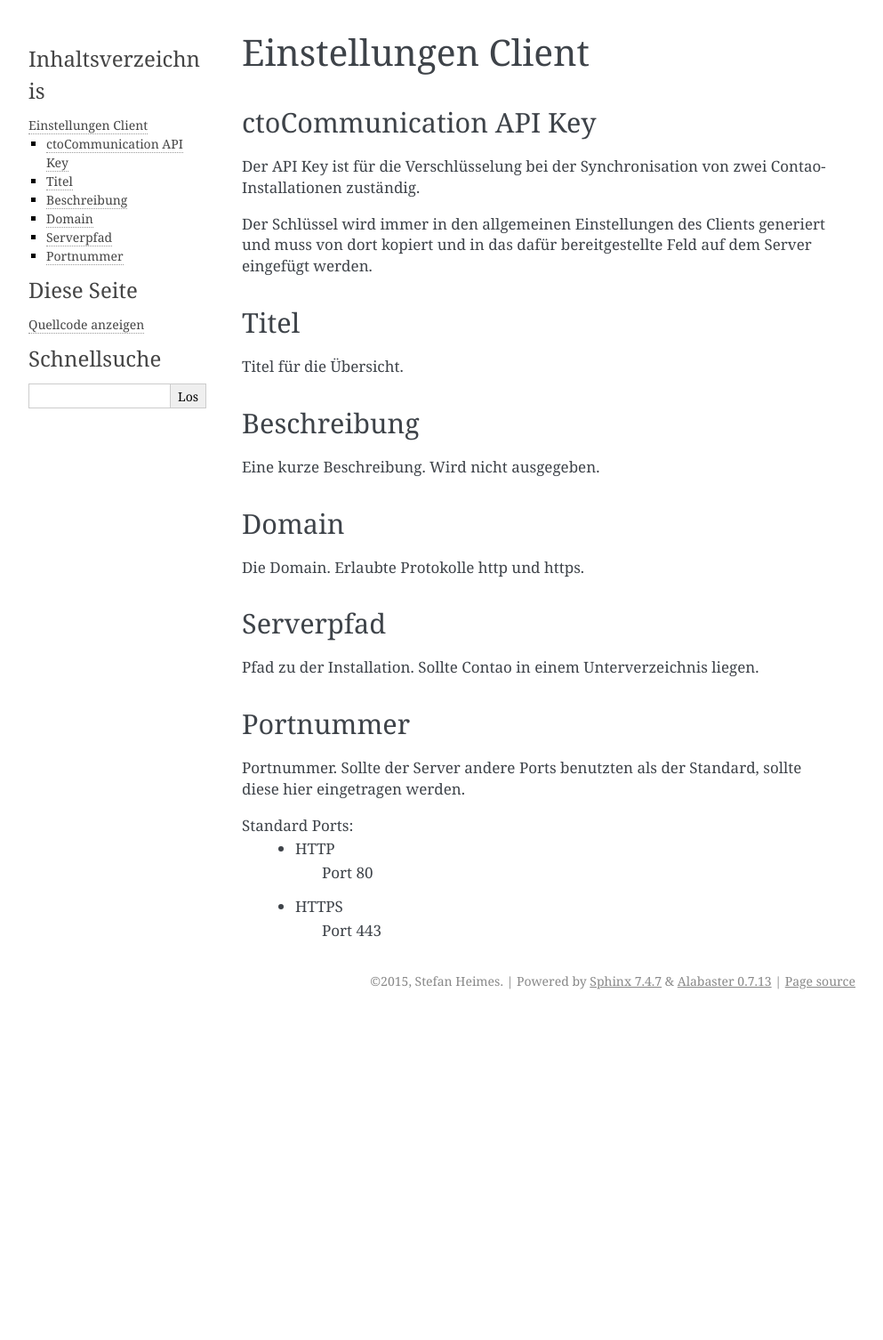
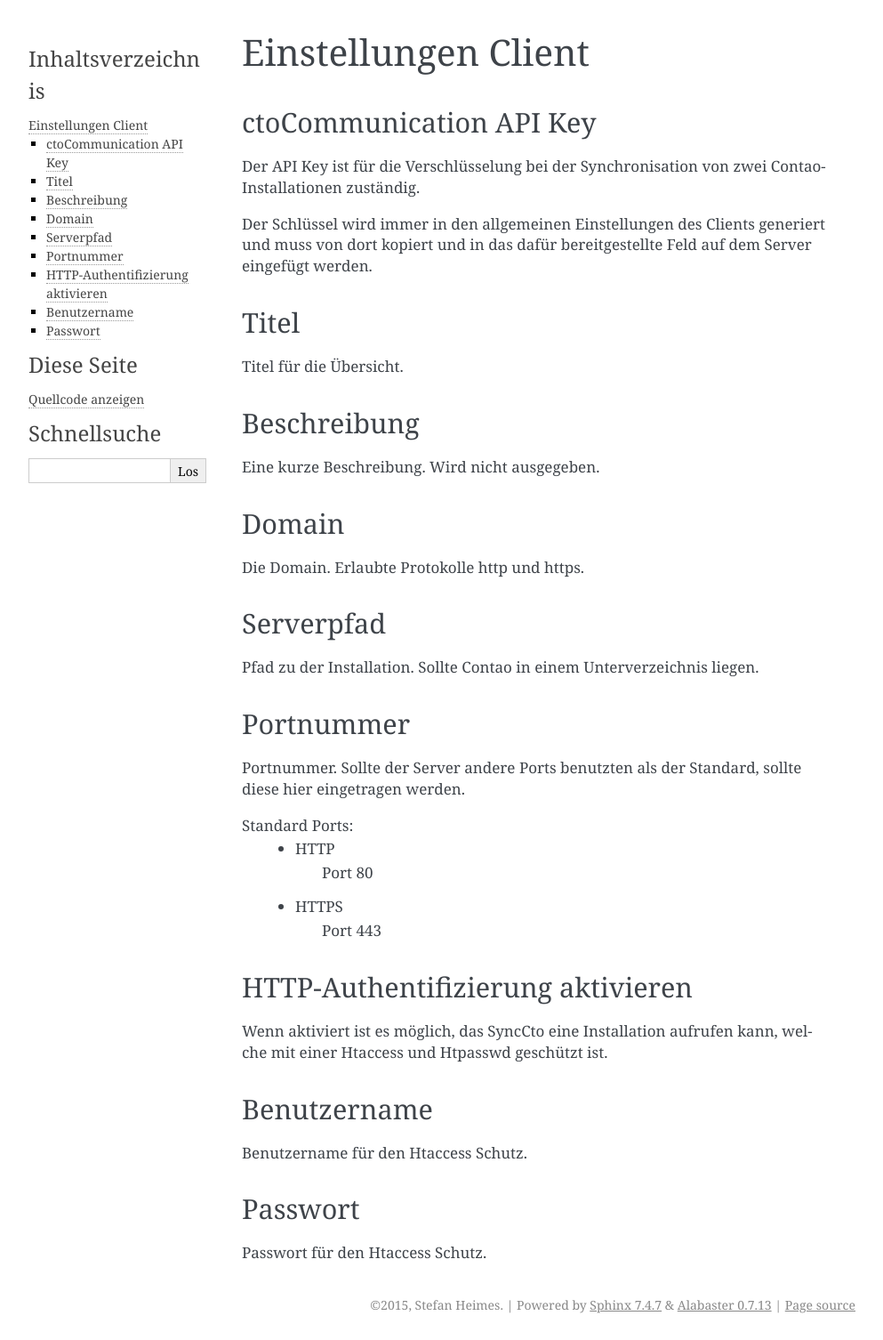
Before and after one commit to menatwork/syncCto-documentation-de, a Sphinx documentation site: the page built from source/settings/client.rst, in a window 1280 px wide. Shown: the whole page at 89% size, without its empty margins (148-1141 px from the left). Built offline with Sphinx 7.4.7, drawn with Linux system fonts in a browser that asks for light colours; before the commit the page ends 1142 px from its top, so only the background shows below that.

Commit message:
Add and Update
Add
 - the workflow part
 - the syncCto To
 - the syncCto From

Update
 - the client settings with the missing fields

```diff
--- a/source/settings/client.rst
+++ b/source/settings/client.rst
@@ -32,3 +32,15 @@ Standard Ports:
         Port 80
     - HTTPS
         Port 443
+
+HTTP-Authentifizierung aktivieren
+---------------------------------
+Wenn aktiviert ist es möglich, das SyncCto eine Installation aufrufen kann, welche mit einer Htaccess und Htpasswd geschützt ist.
+
+Benutzername
+------------
+Benutzername für den Htaccess Schutz.
+
+Passwort
+--------
+Passwort für den Htaccess Schutz.
--- /dev/null
+++ b/source/workflow/syncCtoFrom.rst
@@ -0,0 +1,2 @@
+Workflow SyncCto From
+=====================
--- /dev/null
+++ b/source/workflow/syncCtoTo.rst
@@ -0,0 +1,2 @@
+Workflow SyncCto To
+===================
```
Also changed, not shown: source/index.rst (+9 -0 lines), 15 other files.
